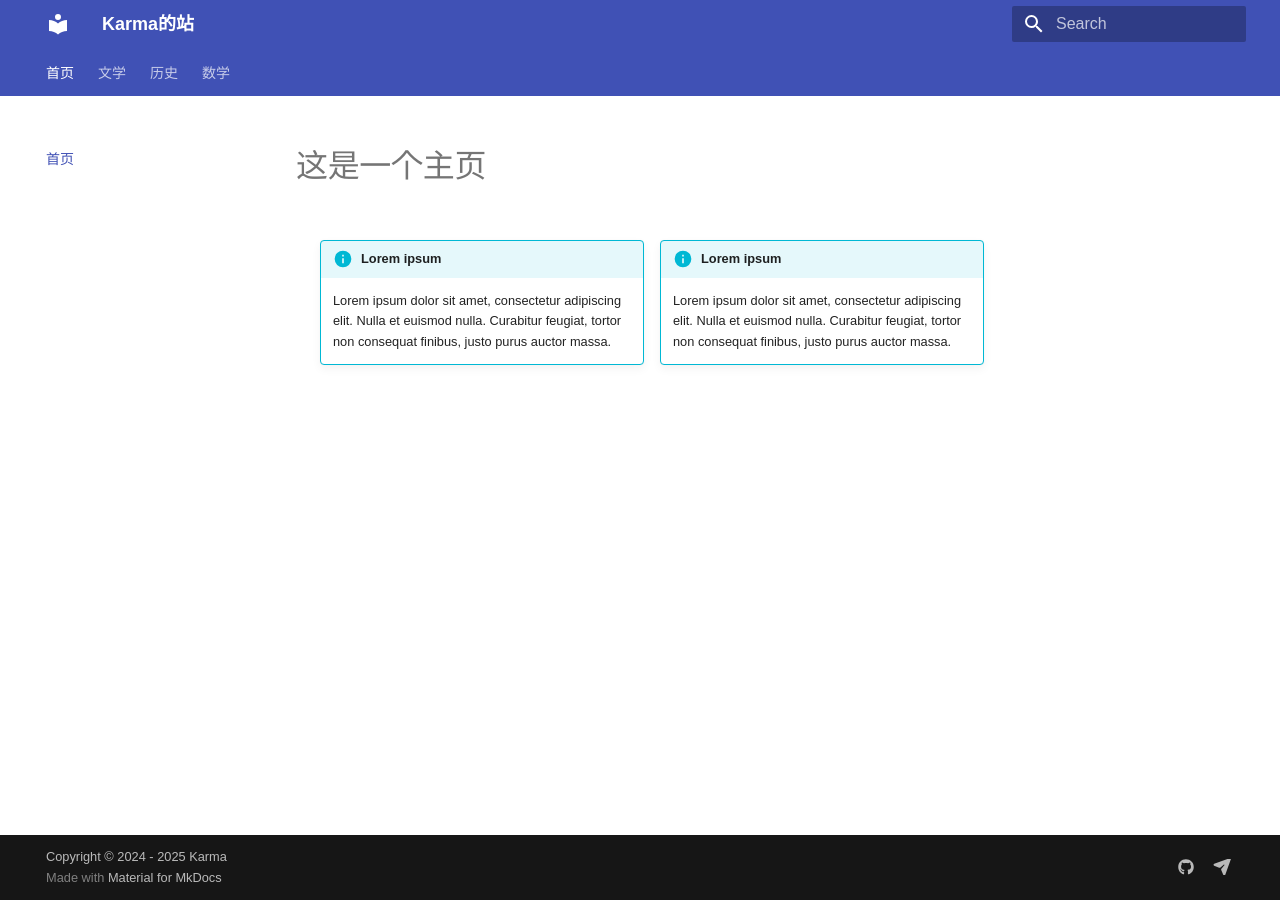
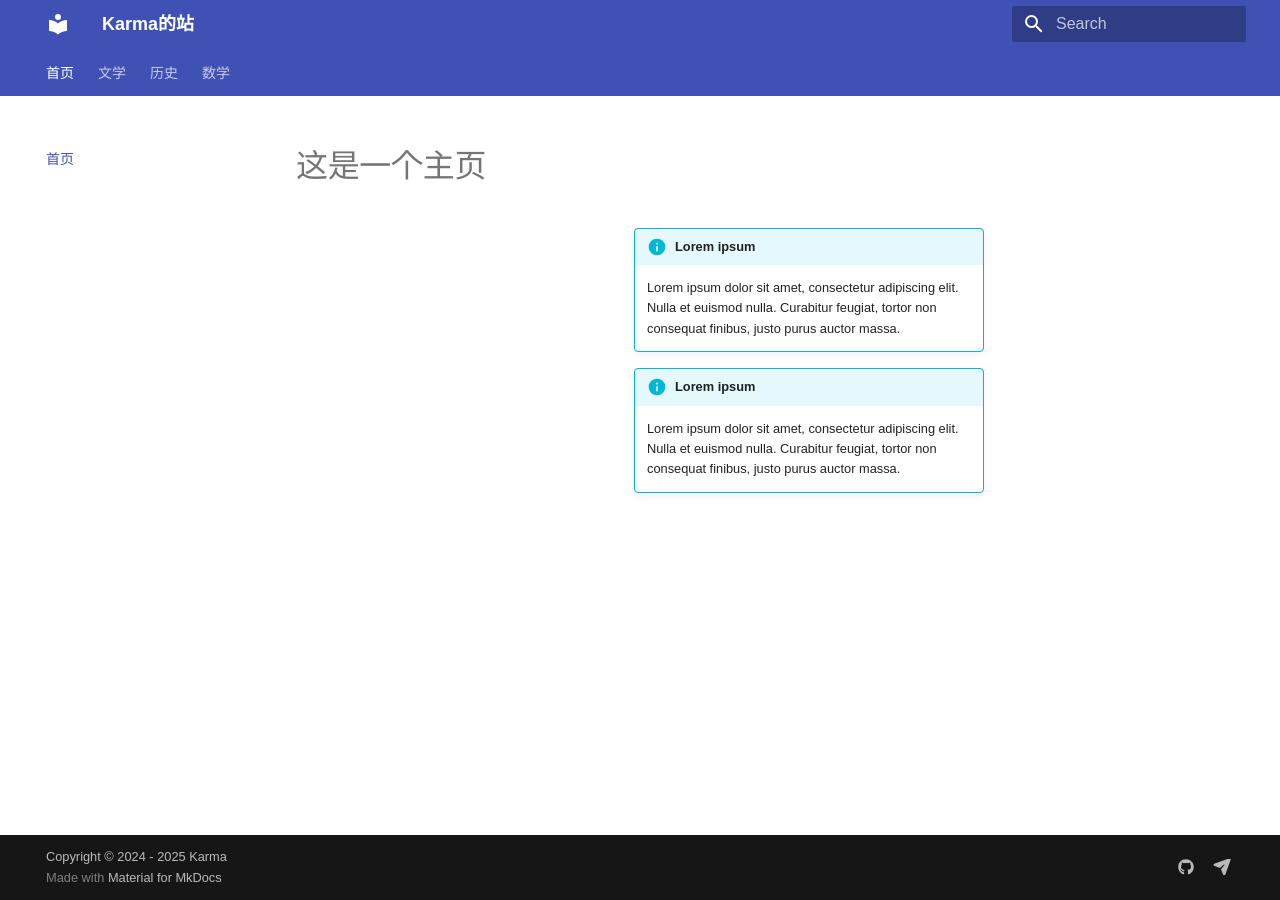
Before and after one commit to Colick-cgc/skills-github-pages, an MkDocs documentation site: the page built from docs/index.md, in a window 1280 px wide. Built offline with MkDocs 1.6.1 and Material for MkDocs 9.7.7, drawn with Linux system fonts in a browser that asks for light colours; a style sheet for code colours, icons or effects is not loaded.

Commit message:
Update extra.css

```diff
--- a/docs/stylesheets/extra.css
+++ b/docs/stylesheets/extra.css
@@ -1,20 +1,6 @@
-@media screen and (min-width: 768px) {
-    .md-typeset .admonition.inline {
-        float: left;
-        width: calc(50% - 1rem);
-        margin-right: 1rem;
-    }
-}
-
-@media screen and (max-width: 767px) {
-    .md-typeset .admonition.inline {
-        width: 100%;
-        margin: 1rem 0;
-    }
-}
-.md-typeset details, .md-typeset .admonition {
-    margin: 1em 0;
-    break-inside: avoid;
+.md-typeset .admonition.inline {
+    width: 350px;
+    column-width: auto;
 }
 :root {
     --md-text-font:  "LXGW WenKai Screen", sans-serif;
```
